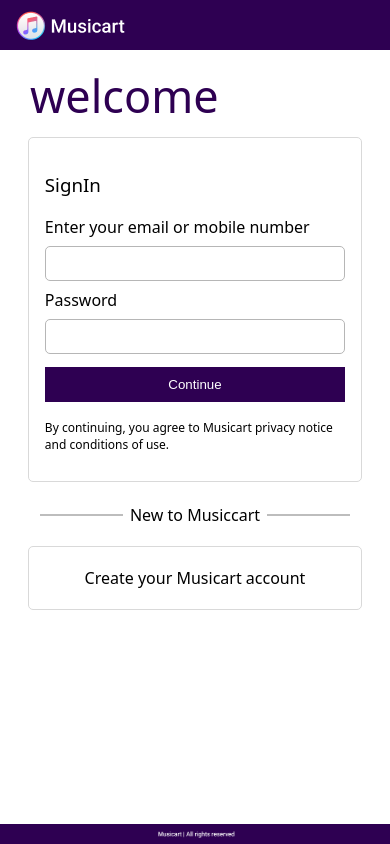
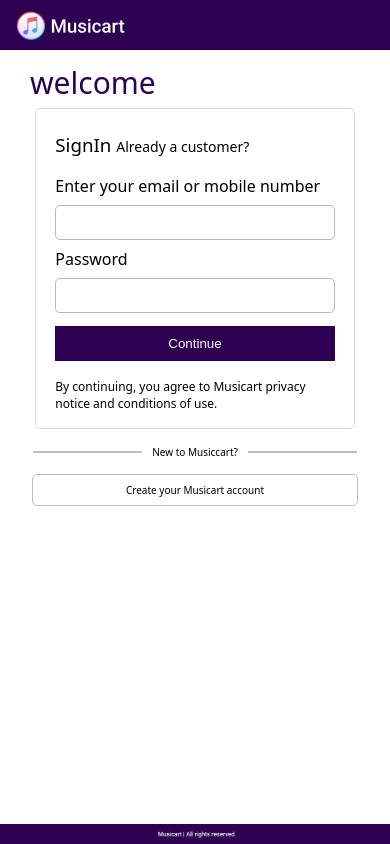
Before and after one commit to Bashisthanayak1/MusicCart2, a React (Create React App) app in the folder frontend/: page /login in a window 390 px wide. Built offline with nearby package versions, Linux system fonts and the light colour scheme.

Commit message:
login page css complated

```diff
--- a/frontend/src/pages/login/login.css
+++ b/frontend/src/pages/login/login.css
@@ -4,12 +4,12 @@
   font-family: system-ui, -apple-system, BlinkMacSystemFont, "Segoe UI", Roboto,
     Oxygen, Ubuntu, Cantarell, "Open Sans", "Helvetica Neue", sans-serif;
 }
-.welcome--mobile {
+.login--welcome--mobile {
   display: none;
 }
 #login--form {
   border: 1px solid transparent;
-  margin-top: 10px;
+  margin-top: 1vw;
 }
 .login--container {
   border: 1px solid #d9d9d9;
@@ -19,12 +19,15 @@
   padding: 5px 15px;
 }
 .SignIn {
-  font-weight: 400;
+  font-weight: 500;
+}
+.SignIn span {
+  display: none;
 }
 .login--container > label {
   font-weight: 500;
 }
-.privacy--notice {
+.login--privacy--notice {
   font-weight: 400;
   font-size: 12px;
 }
@@ -51,36 +54,45 @@
   opacity: 0.7;
 }
 
-.new--to--cart,
-.create--your--account--button {
-  border: 1px solid #d9d9d9;
+.login--new--to--cart,
+.login--create--your--account--button {
+  border: 1px solid rgba(189, 189, 189, 1);
   width: 30vw;
-  margin: auto;
+  height: 2vw;
+  margin: 1.5% auto;
   display: flex;
   align-items: center;
-  justify-content: space-evenly;
+  justify-content: space-between;
   text-align: center;
   border-radius: 5px;
+  padding: 0%;
 }
-.new--to--cart {
+.login--new--to--cart {
   border-color: transparent;
+  font-size: 13px;
+  height: auto;
 }
-.line1,
+.login--create--your--account--button {
+  padding: 8px 0px;
+  display: flex;
+  justify-content: center;
+}
+.login--new--to--cart .line1,
 .line2 {
   border: 1px solid #bdbdbd;
-  width: 25%;
+  width: 33%;
 }
 
 /* nav and footer and logo image css */
 .loginPage--centerTag > img {
   width: auto;
   height: 38px;
-  margin-top: 10px;
+  margin-top: 2.5vw;
 }
-.music--Logo--ForMobile {
+.login--music--Logo--ForMobile {
   display: none;
 }
-.mobilenav {
+.login--mobilenav {
   width: 100%;
   height: 50px;
   display: none;
@@ -91,12 +103,79 @@
   bottom: 0;
 }
 
-.create--your--account--button .LinkTag {
+.login--create--your--account--button #LinkTag {
   text-decoration: none;
   color: #000000;
 }
 
-@media screen and (max-width: 956px) {
+/* +++++++++++++++++++++++++++++++++++++++++++++++++++ */
+@media screen and (max-width: 1000px) {
+  .login--container {
+    width: 40vw;
+  }
+  .login--new--to--cart,
+  .login--create--your--account--button {
+    /* border-color: transparent; */
+    font-size: 10px;
+    margin: 1% auto;
+    height: auto;
+  }
+}
+/* +++++++++++++++++++++++++++++++++++++++++++++++++++ */
+
+@media screen and (max-width: 500px) {
+  .login--mobilenav {
+    width: 100%;
+    height: 50px;
+    display: inline;
+  }
+  .login--music--Logo--ForMobile {
+    display: inline;
+    position: absolute;
+    top: 10px;
+    left: 15px;
+  }
+  .loginPage--centerTag > img {
+    display: none;
+  }
+  .login--welcome--mobile {
+    display: block;
+    font-weight: 400;
+    font-size: 30px;
+    margin: 7px 0px 0px 30px;
+    color: #2e0052;
+  }
+  .SignIn span {
+    display: inline;
+    font-weight: 300;
+    font-size: 14px;
+  }
+
+  .login--container {
+    width: 72%;
+    padding: 1vw 5vw;
+  }
+  .login--new--to--cart,
+  .login--create--your--account--button {
+    width: 83vw;
+  }
+}
+@media screen and (max-width: 270px) {
+  .login--container {
+    width: 90%;
+    padding: 1vw 5vw;
+  }
+  .login--new--to--cart,
+  .login--create--your--account--button {
+    margin: 0 auto 0 auto;
+    font-size: 7px;
+  }
+  .SignIn span {
+    font-size: 10px;
+  }
+}
+/* @media screen adjustments */
+/* @media screen and (max-width: 956px) {
   .login--container {
     width: 60vw;
     padding: 4vw;
@@ -123,7 +202,7 @@
   .loginPage--centerTag > img {
     display: none;
   }
-  .welcome--mobile {
+  .login--welcome--mobile{
     display: block;
     font-weight: 400;
     font-size: 45px;
@@ -139,4 +218,4 @@
   .create--your--account--button {
     width: 83vw;
   }
-}
+} */
--- a/frontend/src/pages/login/loginUi.js
+++ b/frontend/src/pages/login/loginUi.js
@@ -1,5 +1,4 @@
 import React, { useState } from "react";
-import "./login.css";
 import { enterDetails, submitForm } from "./loginFunction";
 import MusicLogo from "../../assets/images/musicCartLogo.png";
 import footerWEB from "../../assets/images/footerWEB.png";
@@ -9,6 +8,7 @@
 import { ToastContainer, toast } from "react-toastify";
 import "react-toastify/dist/ReactToastify.css";
 import { useNavigate } from "react-router-dom";
+import "./login.css";
 
 const Login = () => {
   // clearing session storage
@@ -75,19 +75,21 @@
   return (
     <div>
       <ToastContainer />
-      <img src={mobilenav} alt="mobilenav" className="mobilenav" />
+      <img src={mobilenav} alt="mobilenav" className="login--mobilenav" />
       <img
         src={MusicLogoMobile}
         alt="MusicLogoMobile"
-        className="music--Logo--ForMobile"
+        className="login--music--Logo--ForMobile"
       />
       <center className="loginPage--centerTag">
         <img src={MusicLogo} alt="MusicLogo" />
       </center>
-      <h2 className="welcome--mobile">welcome</h2>
+      <h2 className="login--welcome--mobile">welcome</h2>
       <form action="" id="login--form" onSubmit={handleSubmitForm}>
         <div className="login--container">
-          <h3 className="SignIn">SignIn</h3>
+          <h3 className="SignIn">
+            SignIn <span>Already a customer?</span>
+          </h3>
           <label>Enter your email or mobile number </label>
           <input
             type="text"
@@ -107,26 +109,22 @@
           <button type="submit" className="login--button">
             Continue
           </button>
-          <p className="privacy--notice">
+          <p className="login--privacy--notice">
             By continuing, you agree to Musicart privacy notice and conditions
             of use.
           </p>
         </div>
       </form>
 
-      <div className="new--to--cart">
+      <div className="login--new--to--cart">
         <p className="line1"></p>
-        <p>New to Musiccart</p>
+        <p>New to Musiccart?</p>
         <p className="line2"></p>
       </div>
-      <div className="create--your--account--button">
-        <p>
-          {" "}
-          <Link to="/signup" className="LinkTag">
-            {" "}
-            Create your Musicart account
-          </Link>{" "}
-        </p>
+      <div className="login--create--your--account--button">
+        <Link to="/signup" id="LinkTag">
+          Create your Musicart account
+        </Link>
       </div>
       <div className="footerWEB">
         <img src={footerWEB} alt="footerWEB" />
```
